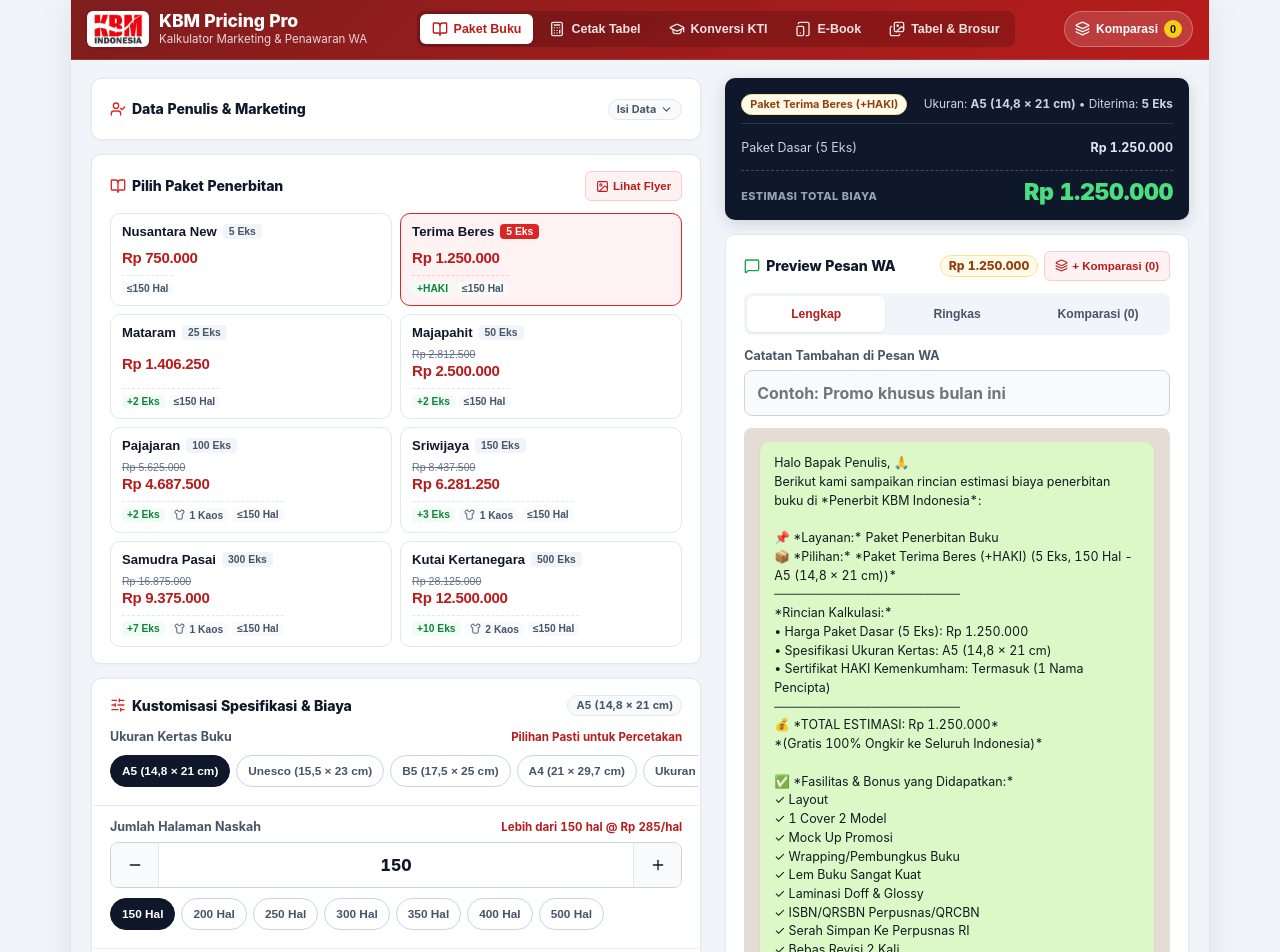
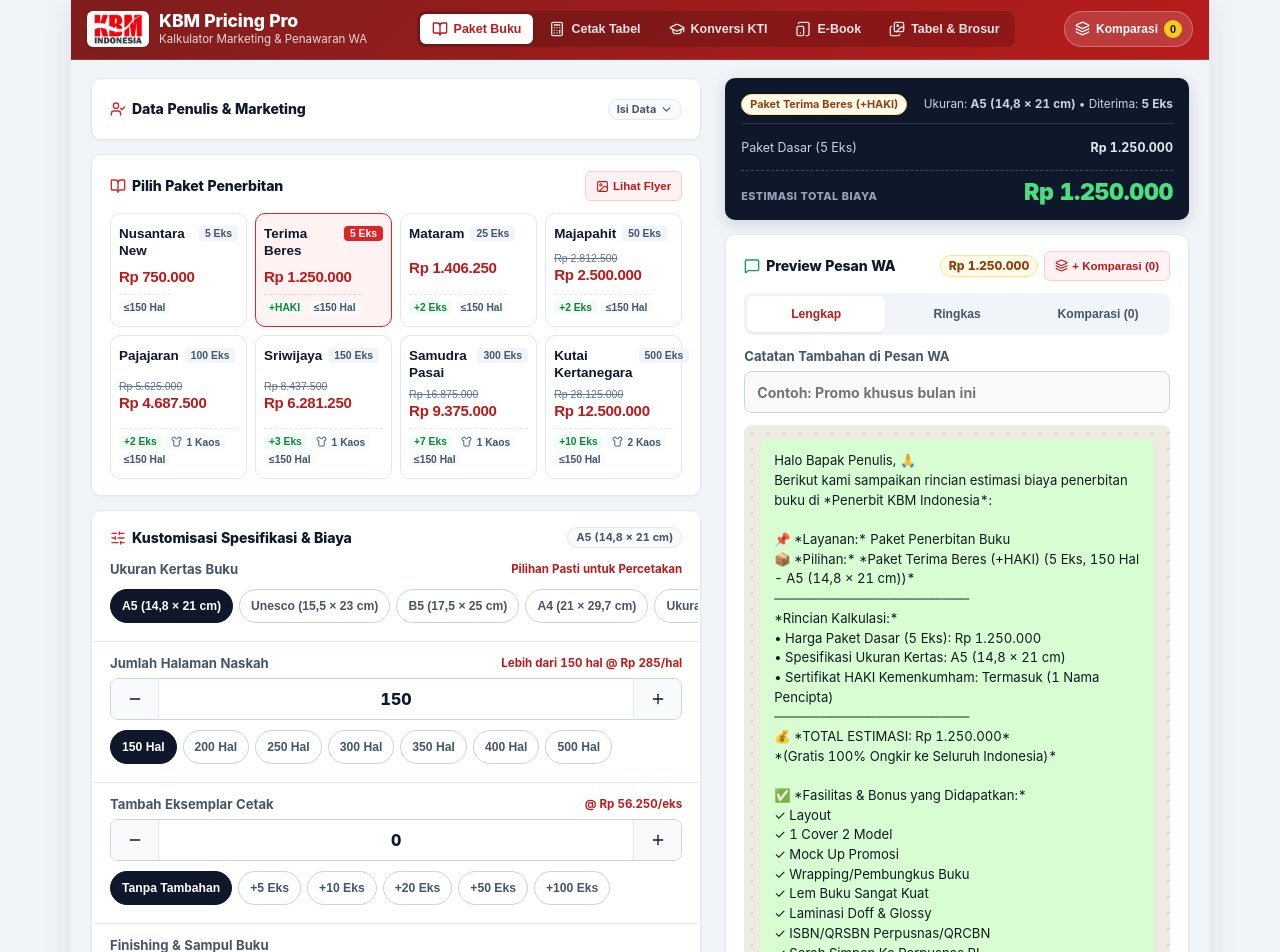
Before and after one commit to rasyiqi-code/KBMPricing-Memo, a Vue app: page / in a window 1280 px wide. Shown: the top 952 px of the page. Built offline with nearby package versions, Linux system fonts and the light colour scheme.

Commit message:
style: polish desktop UI based on antislop-ui rules (clean typography, 4-col desktop package grid, authentic whatsapp preview)

```diff
--- a/src/components/CustomerInfoCard.vue
+++ b/src/components/CustomerInfoCard.vue
@@ -43,7 +43,7 @@ const {
             :class="{ active: customerSalutation === 'Bapak' }"
             @click="customerSalutation = 'Bapak'"
           >
-            👨 Bapak
+            Bapak
           </button>
           <button
             type="button"
@@ -51,7 +51,7 @@ const {
             :class="{ active: customerSalutation === 'Ibu' }"
             @click="customerSalutation = 'Ibu'"
           >
-            👩 Ibu
+            Ibu
           </button>
         </div>
       </div>
--- a/src/components/SummaryInvoice.vue
+++ b/src/components/SummaryInvoice.vue
@@ -77,7 +77,7 @@ const {
         <div>
           <div class="summary-total-label">Estimasi Total Biaya</div>
           <div v-if="pkgCalculation.totalSaved > 0" class="summary-saved-tag">
-            🎉 Hemat {{ formatRupiah(pkgCalculation.totalSaved) }}
+            Hemat {{ formatRupiah(pkgCalculation.totalSaved) }}
           </div>
         </div>
         <div class="total-price-big">{{ formatRupiah(pkgCalculation.grandTotal) }}</div>
@@ -139,7 +139,7 @@ const {
         <div>
           <div class="summary-total-label">Estimasi Total Biaya</div>
           <div v-if="customCalculation.totalSavings > 0" class="summary-saved-tag">
-            🎉 Hemat {{ formatRupiah(customCalculation.totalSavings) }}
+            Hemat {{ formatRupiah(customCalculation.totalSavings) }}
           </div>
         </div>
         <div class="total-price-big">{{ formatRupiah(customCalculation.grandTotal) }}</div>
@@ -192,7 +192,7 @@ const {
         <div>
           <div class="summary-total-label">Total Biaya Konversi</div>
           <div class="summary-saved-tag">
-            🎉 Hemat {{ formatRupiah(konversiCalculation.promoSavings) }}
+            Hemat {{ formatRupiah(konversiCalculation.promoSavings) }}
           </div>
         </div>
         <div class="total-price-big">{{ formatRupiah(konversiCalculation.grandTotal) }}</div>
--- a/src/style.css
+++ b/src/style.css
@@ -825,10 +825,12 @@ svg {
 
 /* ==================== WHATSAPP PREVIEW ==================== */
 .wa-preview-box {
-  background: #e5ddd5;
+  background-color: #efeae2;
+  background-image: radial-gradient(#d5cfc5 0.75px, transparent 0.75px);
+  background-size: 16px 16px;
   margin-inline: -16px;
   padding: 14px 16px;
-  border-block-start: 1px solid #d1c7bd;
+  border-block-start: 1px solid #ddd7cd;
   max-block-size: 560px;
   overflow-y: auto;
   scrollbar-width: thin;
@@ -853,15 +855,15 @@ svg {
 }
 
 .wa-bubble {
-  background: #dcf8c6;
+  background: #d9fdd3;
   color: #111b21;
   padding: 12px 14px;
-  border-radius: 10px 10px 2px 10px;
-  font-size: 0.78rem;
+  border-radius: 8px 8px 2px 8px;
+  font-size: 0.82rem;
   line-height: 1.5;
   white-space: pre-wrap;
   word-break: break-word;
-  box-shadow: 0 1px 2px rgba(0, 0, 0, 0.1);
+  box-shadow: 0 1px 1px rgba(11, 20, 26, 0.12);
   overflow: visible;
 }
 
@@ -1451,6 +1453,39 @@ table.pricing-table tbody tr:nth-child(even) td {
     grid-template-columns: minmax(0, 1.25fr) minmax(380px, 0.95fr);
     gap: 24px;
   }
+
+  /* 4-Column Balanced Grid on Wide Desktop Screens */
+  .pkg-grid {
+    grid-template-columns: repeat(4, minmax(0, 1fr));
+    gap: 8px;
+  }
+
+  .pkg-card {
+    padding: 12px 8px;
+  }
+
+  .pkg-card .pkg-name {
+    font-size: 0.84rem;
+  }
+
+  /* Refined Desktop Controls & Typography Hierarchy (Antislop UI) */
+  .field-label {
+    font-size: 0.82rem;
+  }
+
+  .input-control {
+    min-block-size: 42px;
+    font-size: 0.88rem;
+  }
+
+  .stepper-unified {
+    min-block-size: 42px;
+  }
+
+  .chip-btn {
+    min-block-size: 34px;
+    font-size: 0.76rem;
+  }
 }
 
 /* ==================== REVISED ADDITIONS (PAPER, COVER, HAKI) ==================== */
```
